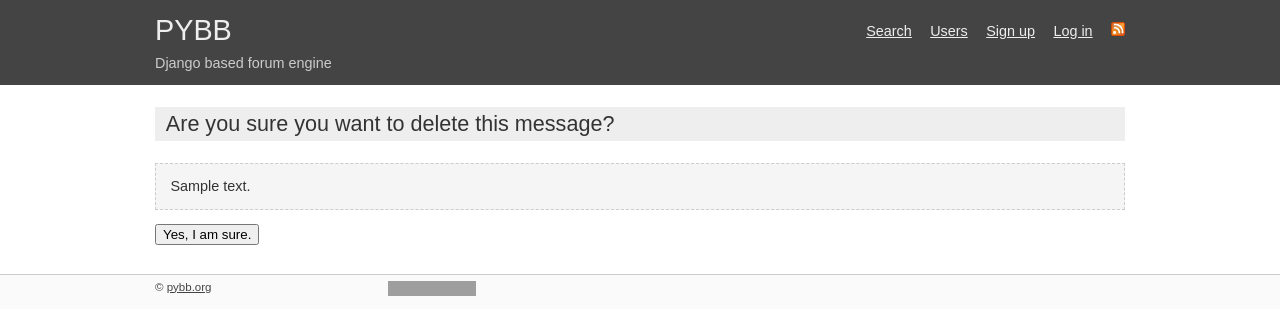
After one commit to hovel/pybbm, a Django app: template pybb/templates/pybb/delete_post.html in a window 1280 px wide. The commit adds this page. Shown: the top 335 px of the page. Run offline with Django 3.2, Linux system fonts and the light colour scheme; the template is opened without the code that fills it: most values are stand-ins (such as "Sample title", 1, 10 or a date in 2020); parts of the project's set-up code (start-up, migrations or seed data) failed here and were passed over; grey boxes are pictures that could not be loaded.

Commit message:
fix #60: now post could be deleted only via post request from separate confirmation page

```diff
--- a/pybb/static/pybb/css/style.css
+++ b/pybb/static/pybb/css/style.css
@@ -617,3 +617,9 @@ em {
 .pm-common {
     margin-bottom: 1em;
 }
+
+.post-preview {
+    background-color: #f5f5f5;
+    border: 1px dashed #ccc;
+    padding: 1em;
+}
--- /dev/null
+++ b/pybb/templates/pybb/delete_post.html
@@ -0,0 +1,12 @@
+{% extends 'pybb/base.html' %}
+{% load i18n %}
+
+{% block content %}
+<h1>{% trans "Are you sure you want to delete this message?" %}</h1>
+<p class="post-preview">
+    {{ post.body_html|safe }}
+</p>
+<form method="post">
+    <p><input type="submit" value="{% trans "Yes, I am sure." %}" /></p>
+</form>
+{% endblock %}
--- a/pybb/templates/pybb/post_template.html
+++ b/pybb/templates/pybb/post_template.html
@@ -33,7 +33,7 @@
                         {% endif %}
                         {% if moderator or post|pybb_equal_to:last_post %}
                         {% if moderator or post.user|pybb_equal_to:user %}
-                        / <a onclick="return confirm('{% trans "Are you sure you want to delete this post?" %}')" href="{% url pybb_delete_post post.id %}">{% trans "Delete" %}</a>
+                        / <a href="{% url pybb_delete_post post.id %}">{% trans "Delete" %}</a>
                         {% endif %}
                         {% endif %}
                     </div>
```
Also changed, not shown: pybb/templates/pybb/pm/message.html (+0 -10 lines), pybb/views.py (+12 -8 lines).
